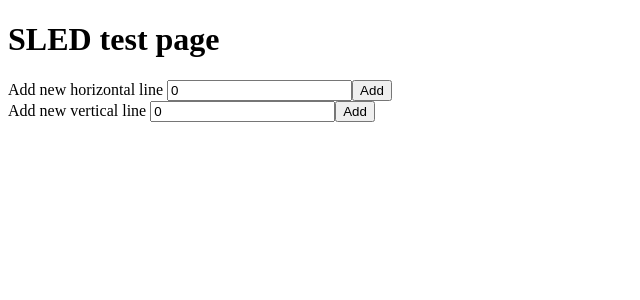
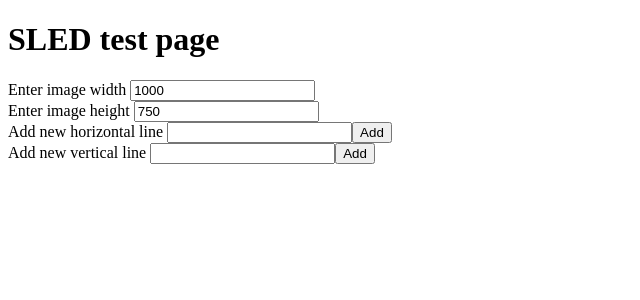
Before and after one commit to SpeciesFileGroup/sled, a Vue app: page / in a window 1280 px wide. Shown: the top 300 px of the page, without its empty margins (0-640 px from the left). Built offline with nearby package versions, Linux system fonts and the light colour scheme.

Commit message:
#2 functional computation -- next tabular representation of result

```diff
--- a/src/App.vue
+++ b/src/App.vue
@@ -1,12 +1,19 @@
 <template>
   <div id="sled_test">
     <h1>SLED test page</h1>
+    <div class="image-inputs">
+      Enter image width
+      <input type="number" v-model.number="width" />
+      <br>
+      Enter image height
+      <input type="number" v-model.number="height" />
+    </div>
     <div class="line-inputs">
       <new-hline @newLine="addNewHline($event)" />
       <new-vline  @newLine="addNewVline($event)" />
     </div>
     <div class="cells">
-      <table
+      <table></table>
     </div>
   </div>
 </template>
@@ -24,9 +31,9 @@ export default {
     return {
       width: 1000, // horizontal extent of image in pixels
       height: 750, // vertical extent of image
-      hlines: [0], // y pixel coord of line
-      vlines: [0], // x pixel coord of line
-      cells: [] // pixel coord of upper left, lower right - derived, e.g.[[0, 0], [100, 150]]
+      hlines: [],  // y pixel coord of line
+      vlines: [],  // x pixel coord of line
+      cells: []    // pixel coord of upper left, lower right - derived, e.g.[[0, 0], [100, 150]]
     }
   },
   methods: {
@@ -43,6 +50,7 @@ export default {
         this.hlines = this.hlines.sort(function(a, b){return a - b;});
         this.vlines = this.vlines.sort(function(a, b){return a - b;});
         // compute intersections
+        this.cells=[];
         let i = 0;    // horizontal (column) index
         let j = 0;    // vertical (row) index
         let ul, lr;   //upper left, lower right corners of cell
--- a/src/components/newHline.vue
+++ b/src/components/newHline.vue
@@ -1,7 +1,7 @@
 <template><div>
   Add new horizontal line
-  <input v-model.number="y" type="number"  onchange="setValue()" />
-  <input type="button" value="Add" onclick="addLine()" />
+  <input v-model.number="y" type="number" />
+  <input type="button" value="Add" :click="addLine()" />
 </div>
 </template>
 <script>
@@ -10,13 +10,10 @@
       //
     },
     data() { return {
-        y: 0
+        y: undefined
       }
     },
     methods: {
-      setValue(){
-        this.y = $event
-      },
       addLine() {
         this.$emit("newLine", this.y)
       }
--- a/src/components/newVline.vue
+++ b/src/components/newVline.vue
@@ -1,8 +1,8 @@
 <template>
   <div>
   Add new vertical line
-  <input v-model.number="x" type="number"  onchange="setValue()" />
-  <input type="button" value="Add" onclick="addLine()" />
+  <input v-model.number="x" type="number" />
+  <input type="button" value="Add" :click="addLine()" />
 </div>
 </template>
 <script>
@@ -11,13 +11,10 @@
       //
     },
     data() { return {
-        x: 0
+        x: undefined
       }
     },
     methods: {
-      setValue(){
-        this.x = $event
-      },
       addLine() {
         this.$emit("newLine", this.x)
       }
```
